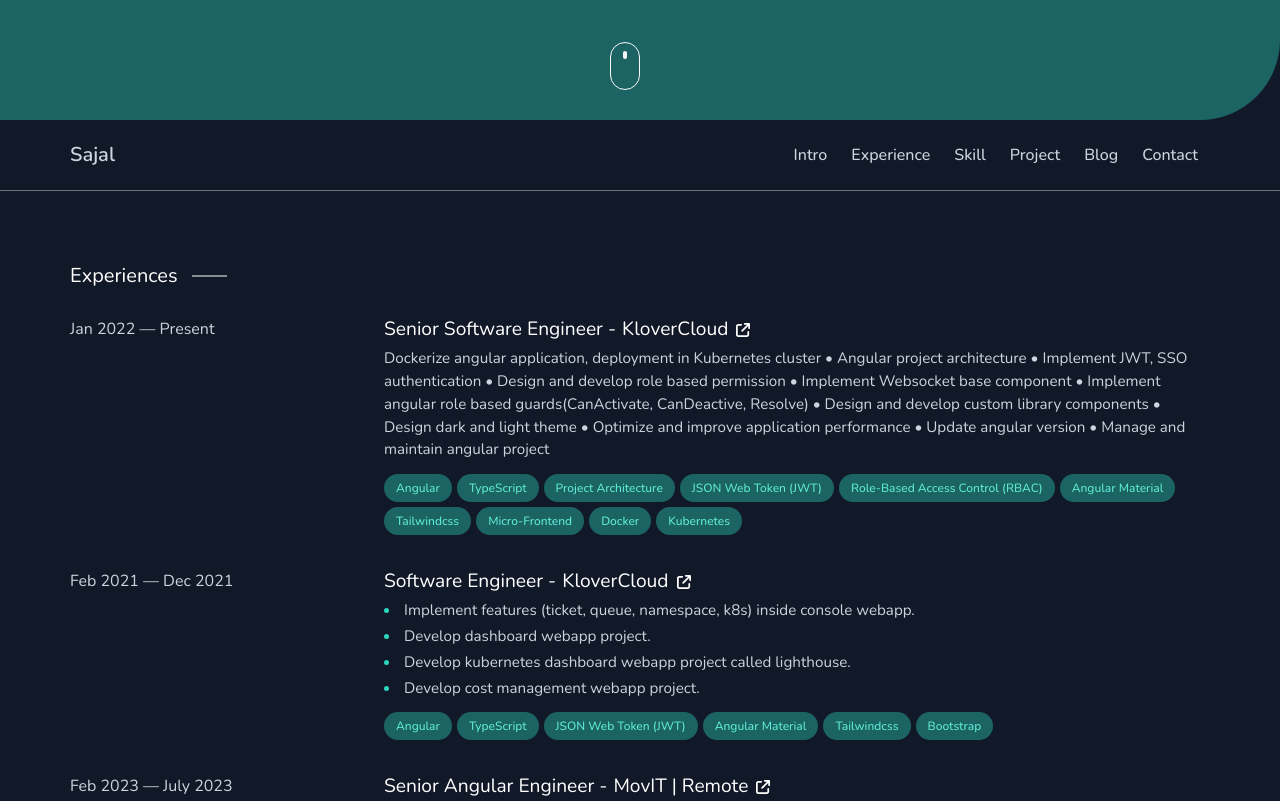
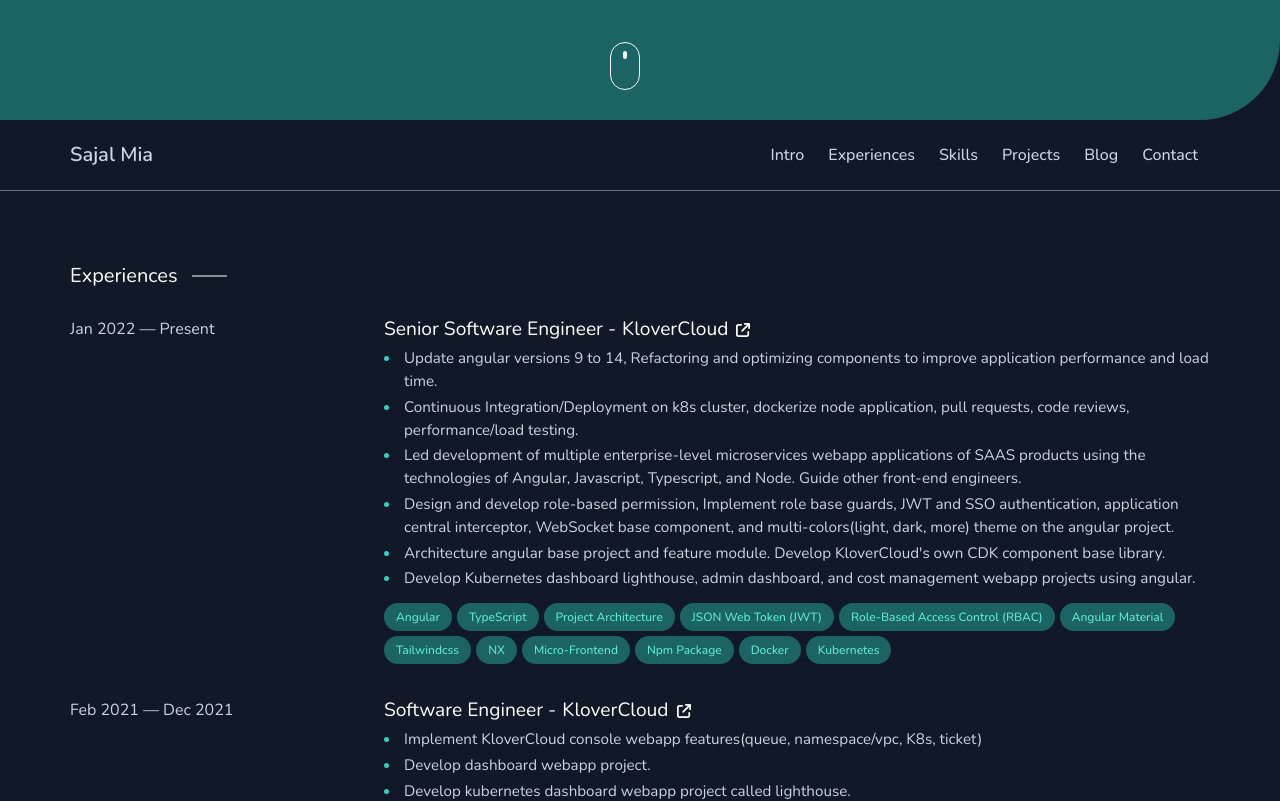
Before and after one commit to sajalmia381/sajalmia381.github.io, an Angular app: page / in a window 1280 px wide. Shown: the part 680-1481 px from the top of the page. Built offline with nearby package versions, Linux system fonts and the light colour scheme; no server answers.

Commit message:
fix: minor fix, avatart update

```diff
--- a/src/app/home/components/experience/experience.component.html
+++ b/src/app/home/components/experience/experience.component.html
@@ -20,12 +20,14 @@
           </a>
         </h2>
 
-        <p class="experience_desc">
-          Dockerize angular application, deployment in Kubernetes cluster • Angular project architecture • Implement JWT, SSO authentication
-          • Design and develop role based permission • Implement Websocket base component • Implement angular role based guards(CanActivate,
-          CanDeactive, Resolve) • Design and develop custom library components • Design dark and light theme • Optimize and improve
-          application performance • Update angular version • Manage and maintain angular project
-        </p>
+        <ul class="experience_desc">
+          <li>Update angular versions 9 to 14, Refactoring and optimizing components to improve application performance and load time.</li>
+          <li>Continuous Integration/Deployment on k8s cluster, dockerize node application, pull requests, code reviews, performance/load testing.</li>
+          <li>Led development of multiple enterprise-level microservices webapp applications of SAAS products using the technologies of Angular, Javascript, Typescript, and Node. Guide other front-end engineers.</li>
+          <li>Design and develop role-based permission, Implement role base guards, JWT and SSO authentication, application central interceptor, WebSocket base component, and multi-colors(light, dark, more) theme on the angular project.</li>
+          <li>Architecture angular base project and feature module. Develop KloverCloud's own CDK component base library.</li>
+          <li>Develop Kubernetes dashboard lighthouse, admin dashboard, and cost management webapp projects using angular.</li>
+        </ul>
         <ul class="skill_list">
           <li>Angular</li>
           <li>TypeScript</li>
@@ -34,7 +36,9 @@
           <li>Role-Based Access Control (RBAC)</li>
           <li>Angular Material</li>
           <li>Tailwindcss</li>
+          <li>NX</li>
           <li>Micro-Frontend</li>
+          <li>Npm Package</li>
           <li>Docker</li>
           <li>Kubernetes</li>
         </ul>
@@ -56,7 +60,7 @@
         </h2>
 
         <ul class="experience_desc">
-          <li>Implement features (ticket, queue, namespace, k8s) inside console webapp.</li>
+          <li>Implement KloverCloud console webapp features(queue, namespace/vpc, K8s, ticket)</li>
           <li>Develop dashboard webapp project.</li>
           <li>Develop kubernetes dashboard webapp project called lighthouse.</li>
           <li>Develop cost management webapp project.</li>
--- a/src/app/home/components/hero/hero.component.html
+++ b/src/app/home/components/hero/hero.component.html
@@ -24,7 +24,7 @@
     <div [@fadeIn]="{ value: '', params: { delay: 800, duration: 3200 } }" class="hero_illustrator"></div>
     <div [@fadeIn]="{ value: '', params: { delay: 800, duration: 3200 } }" class="hero_avatar">
       <div class="hero_avatar_img">
-        <img src="assets/avatar.png" alt="" />
+        <img src="assets/avatar.jpg" alt="" />
       </div>
     </div>
     <div class="hero_details">
--- a/src/app/home/components/toolbar/toolbar.component.html
+++ b/src/app/home/components/toolbar/toolbar.component.html
@@ -1,7 +1,7 @@
 <header id="toolbar_area">
   <div class="container flex items-center justify-between">
     <a href="/" class="flex items-center space-x-3 rtl:space-x-reverse">
-      <span class="self-center text-xl font-semibold whitespace-nowrap dark:text-white">Sajal</span>
+      <span class="self-center text-xl font-semibold whitespace-nowrap dark:text-white">Sajal Mia</span>
     </a>
     <div class="hidden w-full md:block md:w-auto" id="navbar-default">
       <ul class="font-medium flex">
@@ -9,13 +9,13 @@
           <a routerLink="/" fragment="hero_area" class="block py-2 px-3 rounded md:bg-transparent">Intro</a>
         </li>
         <li>
-          <a routerLink="/" fragment="experience_area" class="block py-2 px-3 rounded md:bg-transparent">Experience</a>
+          <a routerLink="/" fragment="experience_area" class="block py-2 px-3 rounded md:bg-transparent">Experiences</a>
         </li>
         <li>
-          <a routerLink="/" fragment="skill_area" class="block py-2 px-3 rounded md:bg-transparent">Skill</a>
+          <a routerLink="/" fragment="skill_area" class="block py-2 px-3 rounded md:bg-transparent">Skills</a>
         </li>
         <li>
-          <a routerLink="/" fragment="portfolio_area" class="block py-2 px-3 rounded md:bg-transparent">Project</a>
+          <a routerLink="/" fragment="portfolio_area" class="block py-2 px-3 rounded md:bg-transparent">Projects</a>
         </li>
         <li>
           <a routerLink="/" fragment="blog_area" class="block py-2 px-3 rounded md:bg-transparent">Blog</a>
```
Also changed, not shown: src/assets/avatar.jpg (added), src/assets/avatar.png (deleted).
